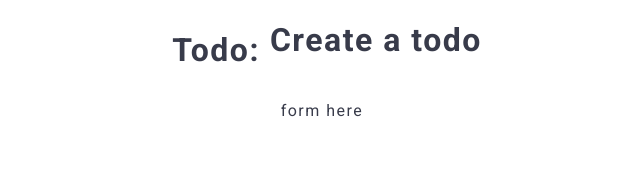
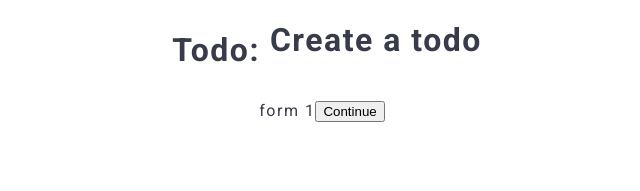
Before and after one commit to kathortelano/todos-project, a Next.js app: page /create in a window 1280 px wide. Shown: the top 191 px of the page, without its empty margins (318-958 px from the left). Built offline with nearby package versions, Linux system fonts and the light colour scheme.

Commit message:
feat: form steps added in create page

```diff
--- a/pages/create.js
+++ b/pages/create.js
@@ -1,8 +1,24 @@
+import { useState} from 'react';
 import Layout from '../components/Layout'
+import { RiArrowLeftLine} from 'react-icons/ri'
 
 
 export default function Create() {
+    const [step, setStep] = useState(1);
+
     return <Layout page='Create a todo'>
-        form here
+        {step === 2 ? <RiArrowLeftLine onClick={() => setStep(1)}/> : null}
+        {step === 1 ? <div>
+            form 1
+            <button type='button' onClick={() => setStep(2)}>Continue</button>
+        </div> : null}
+        {step === 2 ? <div>
+            form 2
+            <div>
+            <span>There will be no edit option once submitted. Beware!</span>
+            <button  type='button' >Submit</button>
+            </div>
+
+        </div> : null}
     </Layout>
 }
```
